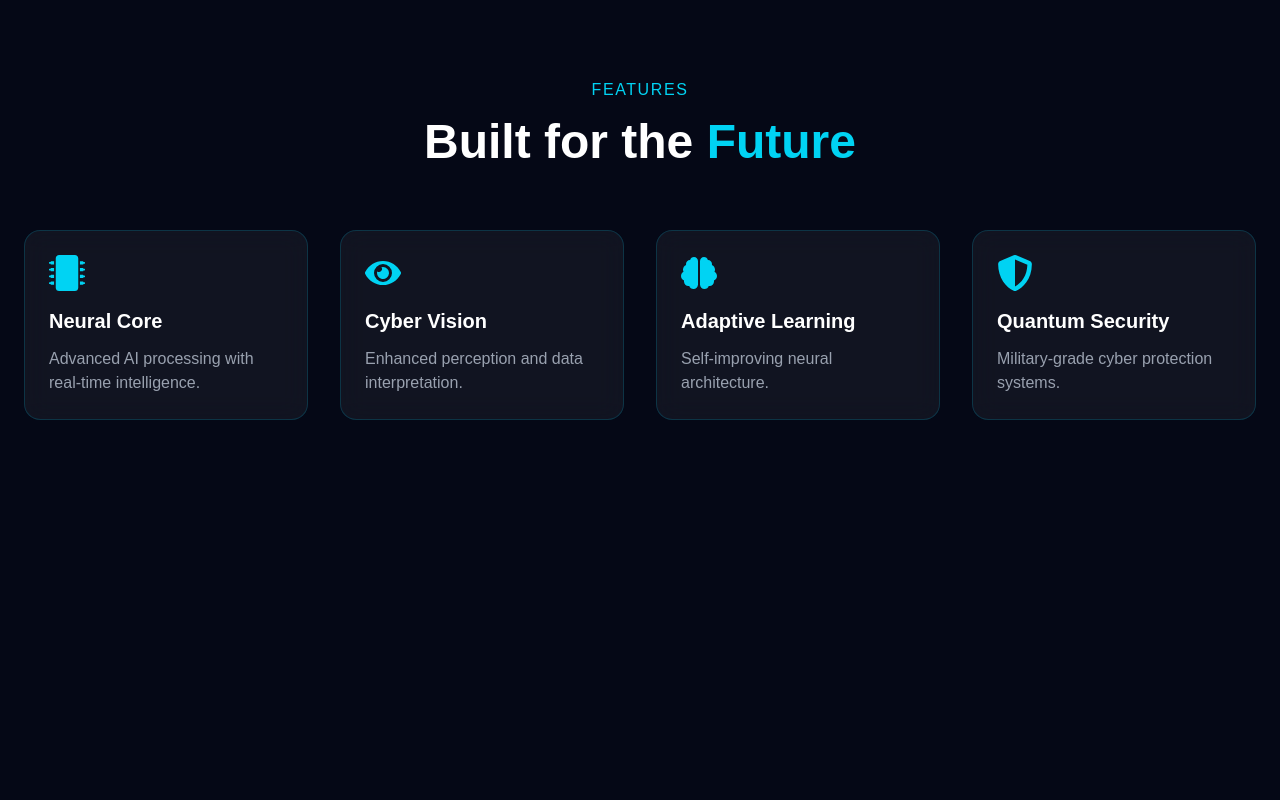
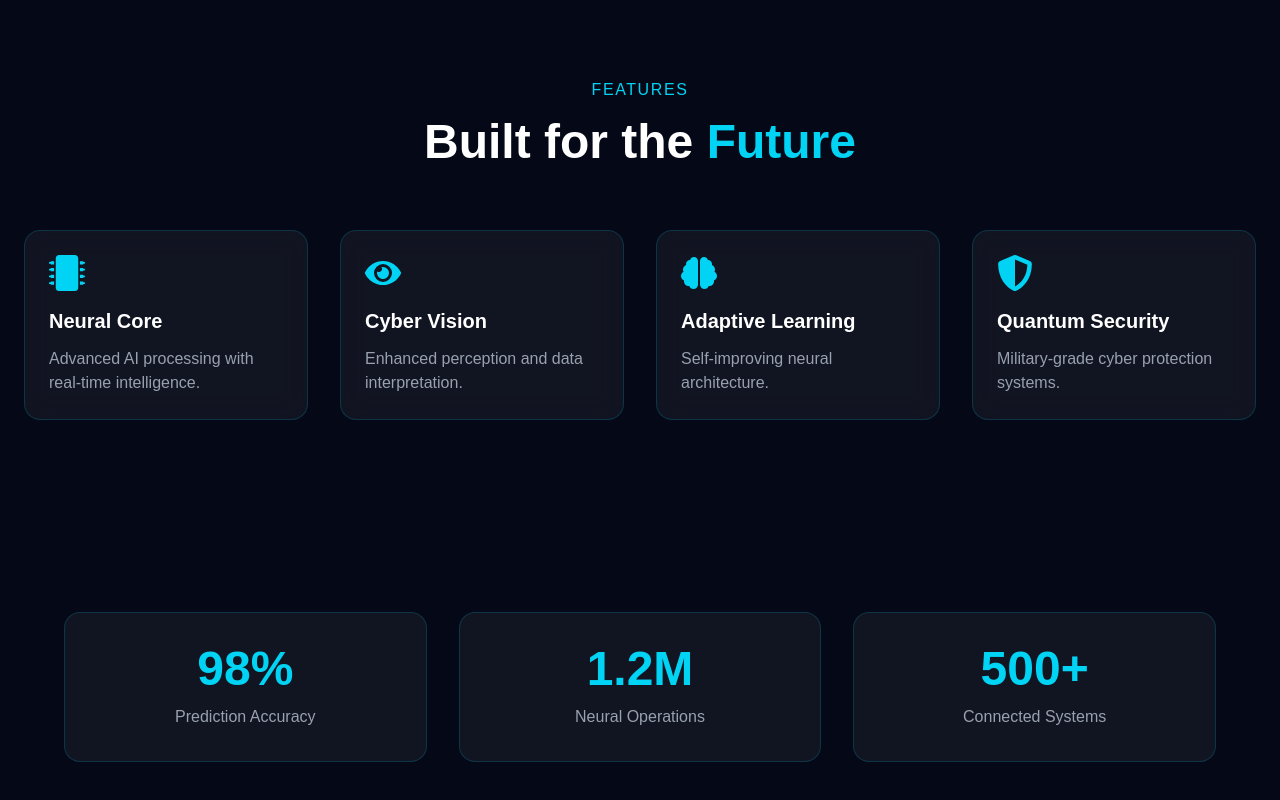
Before and after one commit to mdkamranalam/cyborg-landing-page, a React (Vite) app: page / in a window 1280 px wide. Shown: the part 818-1618 px from the top of the page. Before the commit the page ends 1334 px from the top, so only its background shows below. Built offline with nearby package versions, Linux system fonts and the light colour scheme.

Commit message:
feat: add Stats component to display key performance metrics on the landing page

```diff
--- a/src/App.jsx
+++ b/src/App.jsx
@@ -1,6 +1,7 @@
 import Navbar from "./components/Navbar.jsx";
 import Hero from "./components/Hero.jsx";
 import Features from "./components/Features.jsx";
+import Stats from "./components/Stats.jsx";
 
 function App() {
   return (
@@ -8,6 +9,7 @@ function App() {
       <Navbar />
       <Hero />
       <Features />
+      <Stats />
     </>
   );
 }
--- /dev/null
+++ b/src/components/Stats.jsx
@@ -0,0 +1,52 @@
+import { motion } from "framer-motion";
+
+const Stats = () => {
+  return (
+    <section className="py-24 px-6">
+      <div className="max-w-6xl mx-auto">
+        <div className="grid md:grid-cols-3 gap-8 text-center">
+          <motion.div
+            whileHover={{ scale: 1.05 }}
+            className="
+              p-8
+              rounded-2xl
+              bg-white/5
+              border border-cyan-500/20
+            "
+          >
+            <h3 className="text-5xl font-bold text-cyan-400">98%</h3>
+            <p className="text-gray-400 mt-3">Prediction Accuracy</p>
+          </motion.div>
+
+          <motion.div
+            whileHover={{ scale: 1.05 }}
+            className="
+              p-8
+              rounded-2xl
+              bg-white/5
+              border border-cyan-500/20
+            "
+          >
+            <h3 className="text-5xl font-bold text-cyan-400">1.2M</h3>
+            <p className="text-gray-400 mt-3">Neural Operations</p>
+          </motion.div>
+
+          <motion.div
+            whileHover={{ scale: 1.05 }}
+            className="
+              p-8
+              rounded-2xl
+              bg-white/5
+              border border-cyan-500/20
+            "
+          >
+            <h3 className="text-5xl font-bold text-cyan-400">500+</h3>
+            <p className="text-gray-400 mt-3">Connected Systems</p>
+          </motion.div>
+        </div>
+      </div>
+    </section>
+  );
+};
+
+export default Stats;
```
